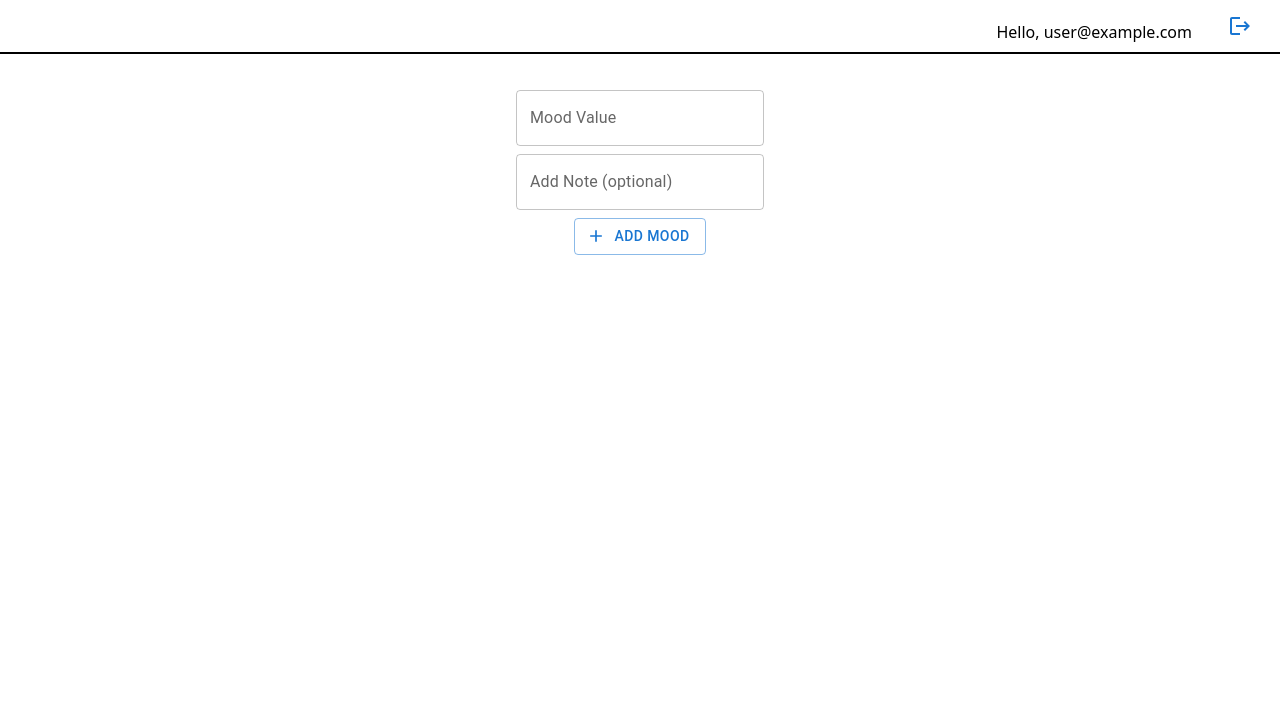
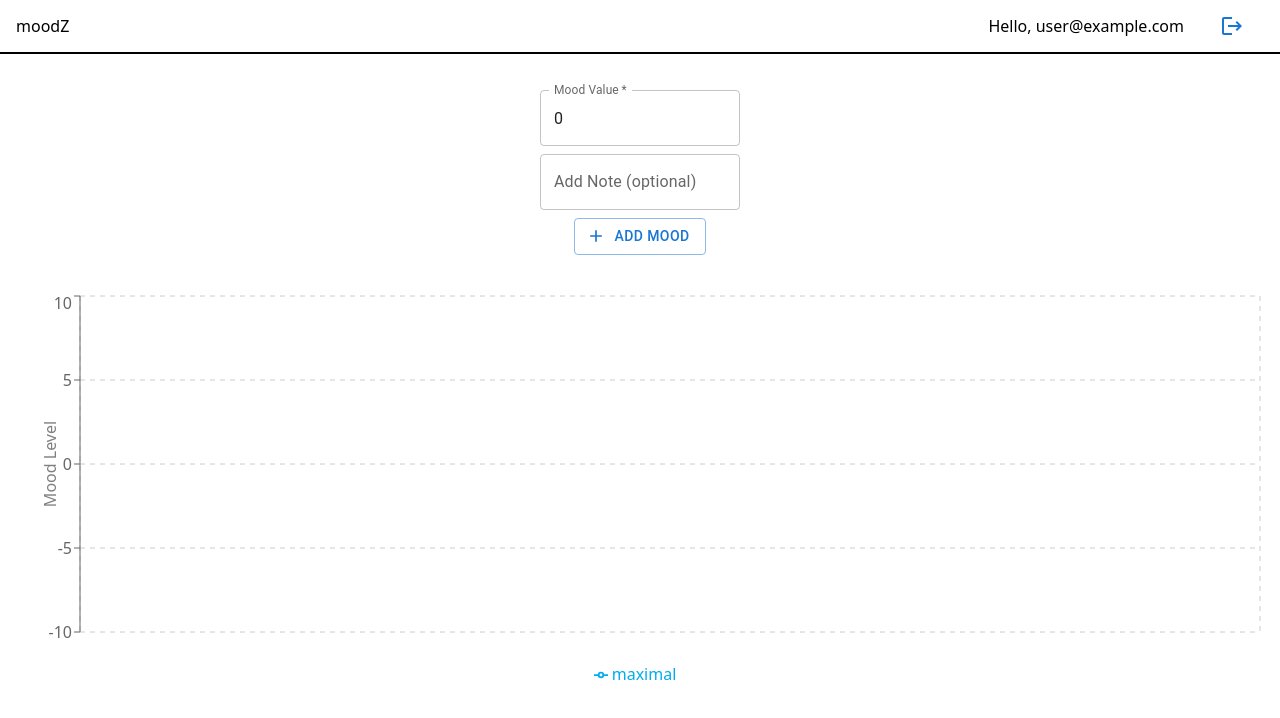
Before and after one commit to ignazka/moodz, a React (Create React App) app: page / in a window 1280 px wide. Shown: the top 718 px of the page. Built offline with nearby package versions, Linux system fonts and the light colour scheme; no server answers; the database is empty; sample sign-in values are in the browser's storage.

Commit message:
add linechart, set and get data and render chart

```diff
--- a/src/pages/Main.tsx
+++ b/src/pages/Main.tsx
@@ -1,25 +1,40 @@
-import React, { useEffect, useState, createRef } from 'react';
+import React, { useEffect, useState } from 'react';
 import useAuth from '../context/authContext';
-import { useFetch } from '../hooks/useFetch';
-import { collection, addDoc, Timestamp } from 'firebase/firestore';
-import { db, auth } from '../lib/firebase';
+import { collection, addDoc, Timestamp, getDocs } from 'firebase/firestore';
+import { db } from '../lib/firebase';
 import { Button, TextField } from '@mui/material';
 import styled from 'styled-components';
 import LogoutIcon from '@mui/icons-material/Logout';
 import AddIcon from '@mui/icons-material/Add';
-import { ClassNames } from '@emotion/react';
+import {
+  LineChart,
+  Line,
+  CartesianGrid,
+  XAxis,
+  YAxis,
+  Tooltip,
+  Legend,
+  ResponsiveContainer,
+} from 'recharts';
+
 function Main() {
   const { user, logout } = useAuth();
-  const { data, loading, error } = useFetch(() => {}, []);
+  // const { data, loading, error } = useFetch(() => {}, []);
+
   const [inputTerm, setInputTerm] = useState({ value: 0, note: '' });
+  const [moodz, setMoodz] = useState<any | null>(null);
+
   // styled components
-
+  const StyledButton = styled(Button)`
+    padding: 0;
+    min-width: 24px;
+  `;
   /**
    * send data to firebase
    **/
   const setMood = async () => {
     try {
-      await addDoc(collection(db, 'mood'), {
+      await addDoc(collection(db, `users/${user?.uid}/moodz`), {
         value: inputTerm?.value,
         note: inputTerm?.note,
         user: user?.uid,
@@ -28,49 +43,109 @@ function Main() {
       setInputTerm({ value: 0, note: '' });
     } catch (e) {
       console.log(e);
+    } finally {
+      setInputTerm({ value: 0, note: '' });
     }
   };
+
+  /**
+   * get data from firebase
+   */
+  const getMoodz = async () => {
+    const querySnapshot = await getDocs(
+      collection(db, `users/${user?.uid}/moodz`)
+    );
+    const arr: any = [];
+    querySnapshot.forEach(doc => {
+      // console.log(doc.id, ' => ', doc.data());
+      arr.push({
+        name: new Date(doc.data().addedAt.seconds * 1000).toLocaleString(),
+        maximal: doc.data().value,
+        note: doc.data().note,
+      });
+    });
+    const sorted = arr.sort((a: any, b: any) => {
+      return a.name < b.name;
+    });
+    console.log(sorted);
+    setMoodz(sorted);
+  };
+
+  // custom tooltip for chart
+
+  function CustomTooltip({ payload, label, active }: any) {
+    if (active) {
+      return (
+        <div className='custom-tooltip'>
+          <p className='label'>{`${label} : ${payload[0]!?.value}`}</p>
+
+          <p className='desc'>{payload[0]!?.payload?.note}</p>
+        </div>
+      );
+    }
+
+    return null;
+  }
+
+  // form handler
+
   const handleSubmit = (event: any) => {
     event.preventDefault();
     setMood();
+    getMoodz();
   };
-
   const handleChange = ({ target }: any) => {
     const { name, value } = target;
     setInputTerm({ ...inputTerm, [name]: value });
   };
 
+  useEffect(() => {
+    getMoodz();
+    // eslint-disable-next-line react-hooks/exhaustive-deps
+  }, []);
+
   return (
     <div className=''>
-      <header className='w-screen flex justify-end items-end flex-row p-2 space-x-4 border-b-2 border-black'>
-        <p>Hello, {user?.email}</p>
-        <Button onClick={logout}>
-          <LogoutIcon />
-        </Button>
+      <header className='flex justify-between items-center flex-row p-2  border-b-2 border-black md:px-4'>
+        <div>
+          <p>moodZ</p>
+        </div>
+        <div className='flex items-center md:space-x-4'>
+          <p>Hello, {user?.email}</p>
+          <StyledButton onClick={logout}>
+            <LogoutIcon />
+          </StyledButton>
+        </div>
       </header>
-
       <form
         className='flex justify-center flex-col items-center m-9'
         onSubmit={handleSubmit}
       >
         <TextField
+          sx={{ width: '200px' }}
           variant='outlined'
           label='Mood Value'
           type='number'
+          InputProps={{ inputProps: { min: -10, max: 10 } }}
           name='value'
           id='value'
+          value={inputTerm.value}
           onChange={handleChange}
+          required={true}
         />
 
         <TextField
           sx={{
             margin: '.5em',
+            width: '200px',
           }}
           color='secondary'
           variant='outlined'
           label='Add Note (optional)'
           name='note'
+          multiline={true}
           id='note'
+          value={inputTerm.note}
           onChange={handleChange}
         />
 
@@ -78,6 +153,24 @@ function Main() {
           add mood
         </Button>
       </form>
+      <ResponsiveContainer width='100%' height={400}>
+        <LineChart
+          className='m-auto'
+          data={moodz}
+          margin={{ top: 5, right: 20, bottom: 5, left: 20 }}
+        >
+          <Line type='monotone' dataKey='maximal' stroke='#00acf0' />
+          <CartesianGrid stroke='#ccc' strokeDasharray='5 5' />
+          <XAxis dataKey='name' />
+          <YAxis
+            label={{ value: 'Mood Level', angle: -90 }}
+            type='number'
+            domain={[-10, 10]}
+          />
+          <Tooltip content={<CustomTooltip />} />
+          <Legend />
+        </LineChart>
+      </ResponsiveContainer>
     </div>
   );
 }
```
